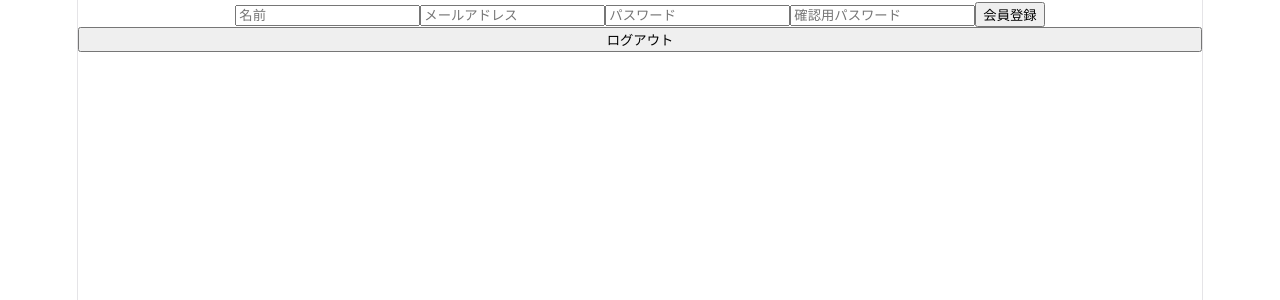
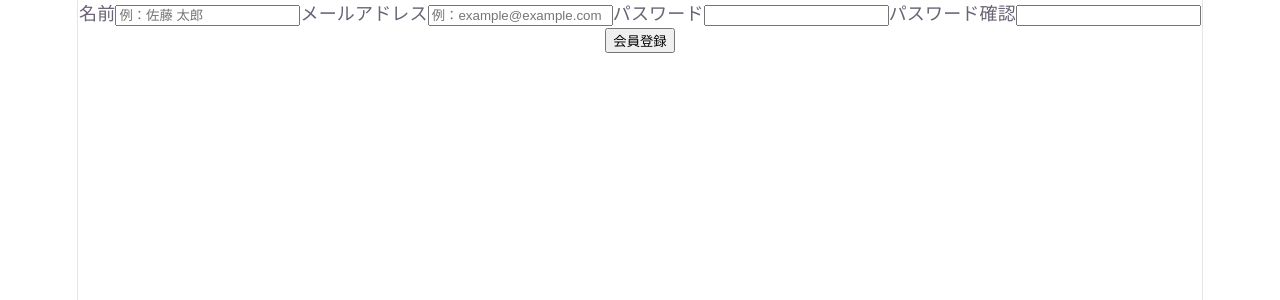
Before and after one commit to nasu-masa/tech-news-aggregator, a React (Vite) app in the folder frontend/: page /register in a window 1280 px wide. Shown: the top 300 px of the page. Built offline with nearby package versions, Linux system fonts and the light colour scheme; no server answers.

Commit message:
refactor(auth): migrate login and registration forms to react-hook-form

```diff
--- a/frontend/src/lib/auth.ts
+++ b/frontend/src/lib/auth.ts
@@ -7,7 +7,7 @@ export type RegisterInput = {
   password_confirmation: string;
 };
 
-export const register = async (input: RegisterInput): Promise<void> => {
+export const registerUser = async (input: RegisterInput): Promise<void> => {
   await apiClient.get("/sanctum/csrf-cookie");
   await apiClient.post("/register", input);
 };
@@ -17,7 +17,7 @@ export type LoginInput = {
   password: string;
 };
 
-export const login = async (input: LoginInput): Promise<void> => {
+export const loginUser = async (input: LoginInput): Promise<void> => {
   await apiClient.get("/sanctum/csrf-cookie");
   await apiClient.post("/login", input);
 };
--- /dev/null
+++ b/frontend/src/lib/formValidation.ts
@@ -0,0 +1,42 @@
+import axios from "axios";
+import type { FieldValues, Path, UseFormSetError } from "react-hook-form";
+
+type SetValidationErrors<T extends FieldValues> = {
+  message: string;
+  errors: Partial<Record<Path<T>, string[]>>;
+};
+
+function setValidationErrors<T extends FieldValues>(
+  error: unknown,
+  setError: UseFormSetError<T>,
+  allowedFields: readonly Path<T>[],
+): boolean {
+  if (
+    !axios.isAxiosError<SetValidationErrors<T>>(error) ||
+    error.response?.status !== 422
+  ) {
+    return false;
+  }
+
+  let handled = false;
+
+  for (const [field, messages] of Object.entries(
+    error.response.data.errors,
+  ) as [string, string[]][]) {
+    const formField = field as Path<T>;
+    const message = messages?.[0];
+
+    if (!message || !allowedFields.includes(formField)) {
+      continue;
+    }
+
+    setError(formField, {
+      type: "server",
+      message,
+    });
+
+    handled = true;
+  }
+  return handled;
+}
+export default setValidationErrors;
--- a/frontend/src/pages/LoginPage.tsx
+++ b/frontend/src/pages/LoginPage.tsx
@@ -1,51 +1,77 @@
-import { useState, type SyntheticEvent } from "react";
+import { useState } from "react";
 import { useNavigate } from "react-router-dom";
-import { login } from "../lib/auth";
+import { useForm, type SubmitHandler } from "react-hook-form";
+import { loginUser, type LoginInput } from "../lib/auth";
+import setValidationErrors from "../lib/formValidation";
 
 function LoginPage() {
-  const [email, setEmail] = useState("");
-  const [password, setPassword] = useState("");
   const [errorMessage, setErrorMessage] = useState("");
-  const [isSubmitting, setIsSubmitting] = useState(false);
 
   const navigate = useNavigate();
 
-  const handleSubmit = async (e: SyntheticEvent<HTMLFormElement>) => {
-    e.preventDefault();
+  const {
+    register,
+    handleSubmit,
+    setError,
+    formState: { errors, isSubmitting },
+  } = useForm<LoginInput>();
 
-    if (isSubmitting) return;
-
-    setIsSubmitting(true);
+  const onSubmit: SubmitHandler<LoginInput> = async (data) => {
     setErrorMessage("");
 
     try {
-      await login({
-        email,
-        password,
-      });
+      await loginUser(data);
 
       navigate("/", { replace: true });
-    } catch {
-      setErrorMessage("ログインに失敗しました。");
-    } finally {
-      setIsSubmitting(false);
+    } catch (error) {
+      const handled = setValidationErrors(error, setError, [
+        "email",
+        "password",
+      ]);
+
+      if (!handled) {
+        setErrorMessage("ログインに失敗しました。");
+      }
     }
   };
 
   return (
-    <form onSubmit={handleSubmit}>
+    <form onSubmit={handleSubmit(onSubmit)} noValidate>
+      <label htmlFor="email">メールアドレス</label>
       <input
         type="email"
-        value={email}
-        onChange={(e) => setEmail(e.target.value)}
-        placeholder="メールアドレス"
+        id="email"
+        aria-invalid={errors.email ? "true" : "false"}
+        aria-describedby={errors.email ? "email-error" : undefined}
+        {...register("email", {
+          required: "メールアドレスを入力してください",
+          pattern: {
+            value: /^[^\s@]+@[^\s@]+\.[^\s@]+$/,
+            message: "メールアドレス形式で入力してください",
+          },
+        })}
       />
+      {errors.email && (
+        <p id="email-error" role="alert">
+          {errors.email.message}
+        </p>
+      )}
+
+      <label htmlFor="password">パスワード</label>
       <input
         type="password"
-        value={password}
-        onChange={(e) => setPassword(e.target.value)}
-        placeholder="パスワード"
+        id="password"
+        aria-invalid={errors.password ? "true" : "false"}
+        aria-describedby={errors.password ? "password-error" : undefined}
+        {...register("password", {
+          required: "パスワードを入力してください",
+        })}
       />
+      {errors.password && (
+        <p id="password-error" role="alert">
+          {errors.password.message}
+        </p>
+      )}
 
       <button type="submit" disabled={isSubmitting}>
         {isSubmitting ? "ログイン中..." : "ログイン"}
--- a/frontend/src/pages/RegisterPage.tsx
+++ b/frontend/src/pages/RegisterPage.tsx
@@ -1,62 +1,128 @@
-import { useState, type SyntheticEvent } from "react";
-import { register } from "../lib/auth";
-import LogoutButton from "../components/LogoutButton";
+import { useState } from "react";
+import { useForm, type SubmitHandler } from "react-hook-form";
+import { registerUser, type RegisterInput } from "../lib/auth";
+import setValidationErrors from "../lib/formValidation";
 
 function RegisterPage() {
-  const [name, setName] = useState("");
-  const [email, setEmail] = useState("");
-  const [password, setPassword] = useState("");
-  const [passwordConfirmation, setPasswordConfirmation] = useState("");
   const [errorMessage, setErrorMessage] = useState("");
 
-  const handleSubmit = async (event: SyntheticEvent<HTMLFormElement>) => {
-    event.preventDefault();
+  const {
+    register,
+    handleSubmit,
+    watch,
+    setError,
+    formState: { errors, isSubmitting },
+  } = useForm<RegisterInput>();
+
+  // 確認用パスワードと比較するため、現在のパスワード入力値を取得
+  const password = watch("password");
+
+  const onSubmit: SubmitHandler<RegisterInput> = async (data) => {
     setErrorMessage("");
 
     try {
-      await register({
-        name,
-        email,
-        password,
-        password_confirmation: passwordConfirmation,
-      });
-    } catch {
-      setErrorMessage("会員登録に失敗しました。");
+      await registerUser(data);
+    } catch (error) {
+      const handled = setValidationErrors(error, setError, [
+        "name",
+        "email",
+        "password",
+        "password_confirmation",
+      ]);
+
+      if (!handled) {
+        setErrorMessage("会員登録に失敗しました。");
+      }
     }
   };
   return (
     <>
-      <form onSubmit={handleSubmit} noValidate>
+      <form onSubmit={handleSubmit(onSubmit)} noValidate>
+        <label htmlFor="name">名前</label>
         <input
           type="text"
-          value={name}
-          onChange={(e) => setName(e.target.value)}
-          placeholder="名前"
+          id="name"
+          aria-invalid={errors.name ? "true" : "false"}
+          aria-describedby={errors.name ? "name-error" : undefined}
+          {...register("name", { required: "名前を入力してください" })}
+          placeholder="例：佐藤 太郎"
         />
+        {errors.name && (
+          <p id="name-error" role="alert">
+            {errors.name.message}
+          </p>
+        )}
+
+        <label htmlFor="email">メールアドレス</label>
         <input
           type="email"
-          value={email}
-          onChange={(e) => setEmail(e.target.value)}
-          placeholder="メールアドレス"
+          id="email"
+          aria-invalid={errors.email ? "true" : "false"}
+          aria-describedby={errors.email ? "email-error" : undefined}
+          {...register("email", {
+            required: "メールアドレスを入力してください",
+            pattern: {
+              value: /^[^\s@]+@[^\s@]+\.[^\s@]+$/,
+              message: "メールアドレス形式で入力してください",
+            },
+          })}
+          placeholder="例：example@example.com"
         />
+        {errors.email && (
+          <p id="email-error" role="alert">
+            {errors.email.message}
+          </p>
+        )}
+
+        <label htmlFor="password">パスワード</label>
         <input
           type="password"
-          value={password}
-          onChange={(e) => setPassword(e.target.value)}
-          placeholder="パスワード"
+          id="password"
+          aria-invalid={errors.password ? "true" : "false"}
+          aria-describedby={errors.password ? "password-error" : undefined}
+          {...register("password", {
+            required: "パスワードを入力してください",
+            minLength: {
+              value: 8,
+              message: "パスワードは８文字以上で入力してください",
+            },
+          })}
         />
+        {errors.password && (
+          <p id="password-error" role="alert">
+            {errors.password.message}
+          </p>
+        )}
+
+        <label htmlFor="password_confirmation">パスワード確認</label>
         <input
           type="password"
-          value={passwordConfirmation}
-          onChange={(e) => setPasswordConfirmation(e.target.value)}
-          placeholder="確認用パスワード"
+          id="password_confirmation"
+          aria-invalid={errors.password_confirmation ? "true" : "false"}
+          aria-describedby={
+            errors.password_confirmation
+              ? "password-confirmation-error"
+              : undefined
+          }
+          {...register("password_confirmation", {
+            required: "確認用パスワードを入力してください",
+            deps: ["password"],
+            validate: (value) =>
+              value === password || "パスワードが一致しません",
+          })}
         />
+        {errors.password_confirmation && (
+          <p id="password-confirmation-error" role="alert">
+            {errors.password_confirmation.message}
+          </p>
+        )}
 
-        <button type="submit">会員登録</button>
+        <button type="submit" disabled={isSubmitting}>
+          {isSubmitting ? "送信中..." : "会員登録"}
+        </button>
 
         {errorMessage && <p>{errorMessage}</p>}
       </form>
-      <LogoutButton />
     </>
   );
 }
```
